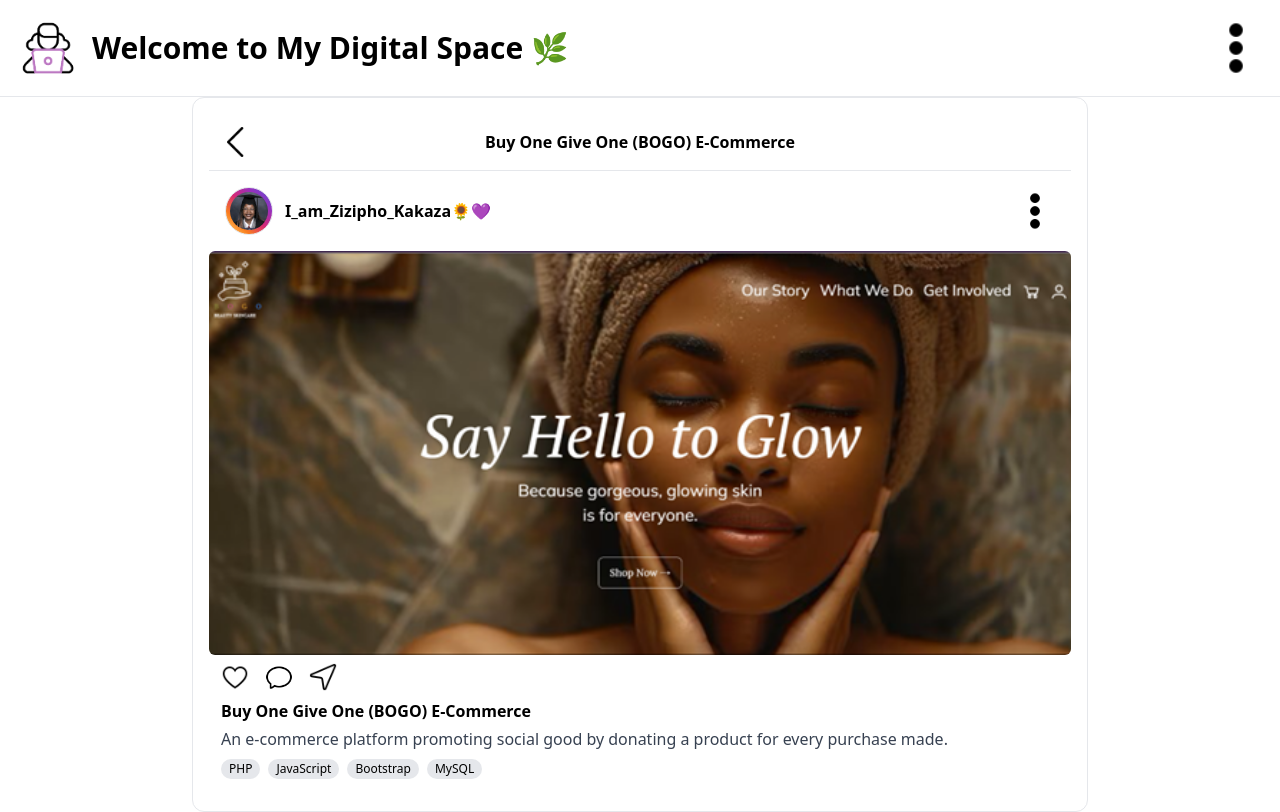
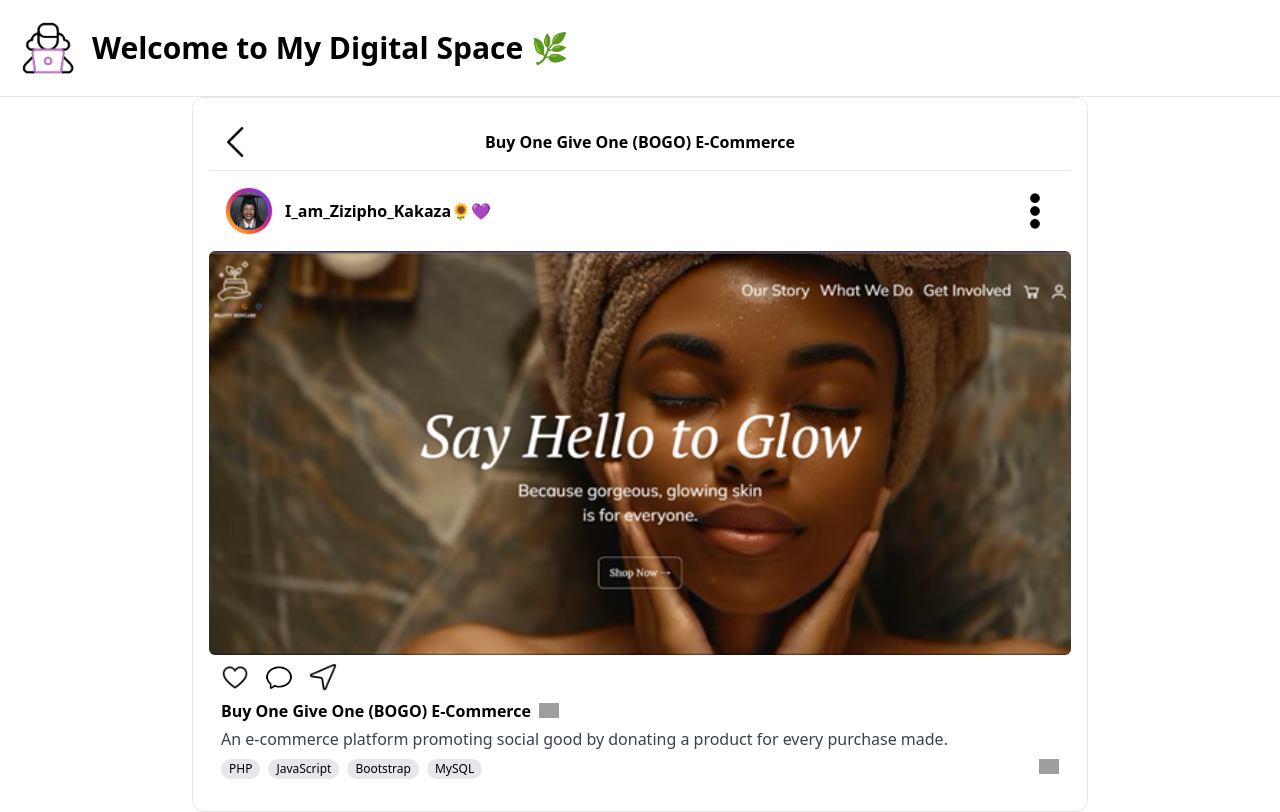
Before and after one commit to CtrlZee-dev/My-Personal-Porfolio-v2, a React (Vite) app: page /project/0 in a window 1280 px wide. Built offline with nearby package versions, Linux system fonts and the light colour scheme; grey boxes are pictures that could not be loaded.

Commit message:
Added Github and Live Links to Projects

```diff
--- a/src/components/Header.jsx
+++ b/src/components/Header.jsx
@@ -15,12 +15,6 @@ export function Header() {
           Welcome to My Digital Space 🌿
         </h2>
       </div>
-
-      <img
-        src={MenuIcon_IMG}
-        alt="menu"
-        className="w-10 h-10 sm:w-12 sm:h-12 md:w-14 md:h-14"
-      />
     </div>
   );
 }
--- a/src/components/User_Projects.jsx
+++ b/src/components/User_Projects.jsx
@@ -13,6 +13,8 @@ export const projects = [
     stack: ["PHP", "JavaScript", "Bootstrap", "MySQL"],
     description:
       "An e-commerce platform promoting social good by donating a product for every purchase made.",
+    githubLink: "https://github.com/CtrlZee-dev/BuyOneGiveOne-BOGO",
+    livePreviewLink: "https://buyonegiveone.mypressonline.com/",
   },
   {
     img: Project2_IMG,
@@ -20,12 +22,16 @@ export const projects = [
     stack: ["JavaScript", "Node.JS", "CSS"],
     description:
       "A classic word-guessing game where players try to guess a hidden word within limited attempts.",
+    githubLink: "https://github.com/CtrlZee-dev/Hangman",
+    livePreviewLink: "https://ctrlzee-dev.github.io/Hangman/",
   },
   {
     img: Project3_IMG,
     name: "PennyWise Expense Tracker",
     stack: ["C#", "JavaScript", "MySQL", "ASP.NET"],
     description: "Helps users track expenses and manage budgets effectively.",
+    githubLink: "https://github.com/CtrlZee-dev/C-Project-ITEHA3",
+    livePreviewLink: "https://ctrlzee-dev.github.io/my-personal-portfolio/",
   },
   {
     img: Project4_IMG,
@@ -33,6 +39,8 @@ export const projects = [
     stack: ["React", "JavaScript", "TailwindCSS", "Vite"],
     description:
       "Personal portfolio to showcase projects, skills, and experience.",
+    githubLink: "https://github.com/CtrlZee-dev/My-Personal-Porfolio-v2",
+    livePreviewLink: "https://ctrlzee-dev.github.io/my-personal-portfolio/",
   },
   {
     img: Project5_IMG,
@@ -40,6 +48,8 @@ export const projects = [
     stack: ["JavaScript", "Node.JS", "API"],
     description:
       "Provides movie details, ratings, and reviews using a third-party API.",
+    githubLink: "https://github.com/CtrlZee-dev/Movie-Guide",
+    livePreviewLink: "ctrlzee-dev.github.io/Movie-Guide/",
   },
   {
     img: Project6_IMG,
@@ -47,6 +57,8 @@ export const projects = [
     stack: ["React", "JavaScript", "TailwindCSS", "Vite", "API"],
     description:
       "Allows users to browse, search, and save favorite recipes with tips and meal planning.",
+    githubLink: "https://github.com/CtrlZee-dev/My-Personal-Porfolio-v2",
+    livePreviewLink: "https://ctrlzee-dev.github.io/my-personal-portfolio/",
   },
 ];
 
--- a/src/components/View_Project.jsx
+++ b/src/components/View_Project.jsx
@@ -73,7 +73,23 @@ export function View_Project() {
 
       {/* Description & Tech Stack */}
       <div className="px-3 pb-4">
-        <p className="font-semibold text-base">{project.name}</p>
+        <a
+          className=""
+          href={project.githubLink}
+          target="_blank"
+          rel="noopener noreferrer"
+        >
+          <p className="font-semibold text-base flex items-center  gap-2 hover:underline">
+            {project.name}
+            <img
+              width="20"
+              height="20"
+              src="https://img.icons8.com/material-outlined/24/github.png"
+              alt="github link to project"
+            />
+          </p>
+        </a>
+
         <p className="text-gray-700 mt-1">{project.description}</p>
 
         <div className="flex gap-2 mt-2 flex-wrap">
@@ -85,6 +101,19 @@ export function View_Project() {
               {tech}
             </span>
           ))}
+          <a
+            className="ml-auto"
+            href={project.livePreviewLink}
+            target="_blank"
+            rel="noopener noreferrer"
+          >
+            <img
+              width="20"
+              height="20"
+              src="https://img.icons8.com/small/16/external-link.png"
+              alt="external-link"
+            />
+          </a>
         </div>
       </div>
     </div>
```
